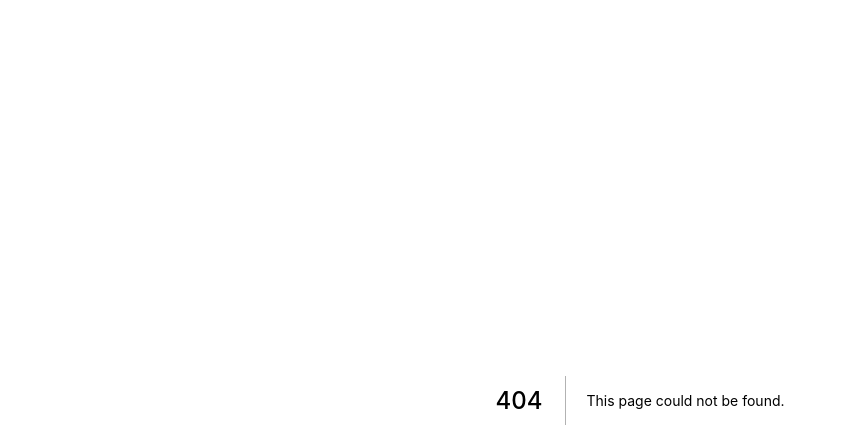
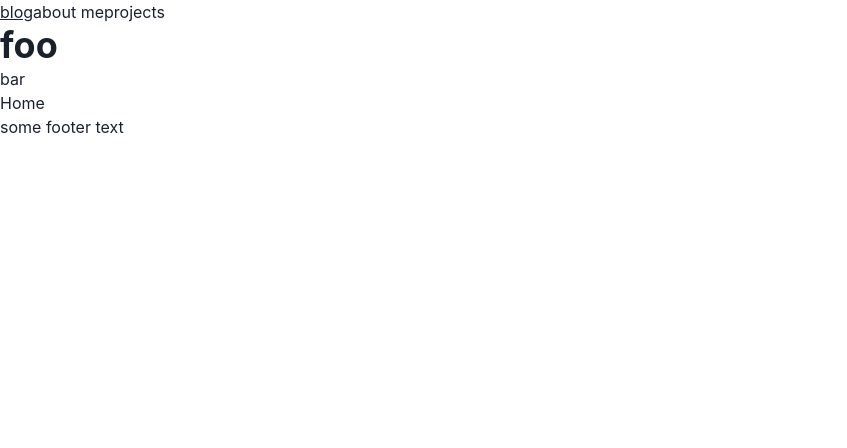
Before and after one commit to japiirainen/new-personal-website, a Next.js app: page /posts/1 in a window 1280 px wide. Before the commit this address had no page. Shown: the top 448 px of the page, without its empty margins (0-847 px from the left). Built offline with nearby package versions, Linux system fonts and the light colour scheme.

Commit message:
more structuring

```diff
--- /dev/null
+++ b/_includes/Footer.tsx
@@ -0,0 +1,9 @@
+import { Box, Text } from '@chakra-ui/react'
+
+export const Footer: React.FC = () => {
+	return (
+		<Box>
+			<Text>some footer text</Text>
+		</Box>
+	)
+}
--- /dev/null
+++ b/_includes/header.tsx
@@ -0,0 +1,11 @@
+import { Flex, Link } from '@chakra-ui/react'
+
+export const Header: React.FC = () => {
+	return (
+		<Flex>
+			<Link>blog</Link>
+			<Link>about me</Link>
+			<Link>projects</Link>
+		</Flex>
+	)
+}
--- /dev/null
+++ b/_layouts/Post.tsx
@@ -0,0 +1,27 @@
+import DefaultLayout from './default'
+import Head from 'next/head'
+import Link from 'next/link'
+import { Box, Heading } from '@chakra-ui/react'
+
+interface defaultLayoutIf {
+	title: string
+	description: string
+	contents: string
+}
+
+const PostLayout: React.FC<defaultLayoutIf> = ({ title, description, contents }) => {
+	return (
+		<DefaultLayout title={title} description={description}>
+			<Head>
+				<title>{title}</title>
+			</Head>
+			<Heading>{title}</Heading>
+			<Box dangerouslySetInnerHTML={{ __html: contents }} />
+			<Box>
+				<Link href={'/'}>Home</Link>
+			</Box>
+		</DefaultLayout>
+	)
+}
+
+export default PostLayout
--- /dev/null
+++ b/_layouts/default.tsx
@@ -0,0 +1,24 @@
+import Head from 'next/head'
+import { Header } from '../_includes/header'
+import { Footer } from '../_includes/Footer'
+
+interface defaultLayoutIf {
+	title: string
+	description: string
+}
+
+const DefaultLayout: React.FC<defaultLayoutIf> = ({ description, title, children }) => {
+	return (
+		<main>
+			<Head>
+				<title>{title}</title>
+				<meta name="description" content={description} />
+			</Head>
+			<Header />
+			{children}
+			<Footer />
+		</main>
+	)
+}
+
+export default DefaultLayout
--- a/package.json
+++ b/package.json
@@ -12,9 +12,12 @@
     "@emotion/react": "^11.1.1",
     "@emotion/styled": "^11.0.0",
     "framer-motion": "^2.9.4",
+    "js-yaml": "^3.14.0",
     "next": "10.0.2",
+    "raw-loader": "^4.0.2",
     "react": "17.0.1",
-    "react-dom": "17.0.1"
+    "react-dom": "17.0.1",
+    "react-icons": "^3.11.0"
   },
   "devDependencies": {
     "@types/node": "^14.14.9",
--- a/pages/api/hello.js
+++ b/pages/api/hello.js
@@ -1,6 +1,3 @@
-// Next.js API route support: https://nextjs.org/docs/api-routes/introduction
-
-export default (req, res) => {
-  res.statusCode = 200
-  res.json({ name: 'John Doe' })
+export default function () {
+	return 'lol'
 }
--- /dev/null
+++ b/pages/posts/[slug].tsx
@@ -0,0 +1,34 @@
+import PostLayout from '../../_layouts/Post'
+
+interface postIf {
+	title: string
+	contents: string
+	description: string
+}
+
+const Post: React.FC<postIf> = ({ contents, description, title }) => {
+	return <PostLayout title={title} description={description} contents={contents} />
+}
+
+export default Post
+
+export async function getStaticProps() {
+	return {
+		props: {
+			title: 'foo',
+			contents: '<p>bar</p>',
+			description: 'baz',
+		},
+	}
+}
+
+export async function getStaticPaths() {
+	return {
+		paths: [
+			{ params: { slug: 'foo' } },
+			{ params: { slug: 'bar' } },
+			{ params: { slug: 'baz' } },
+		],
+		fallback: false,
+	}
+}
--- a/tsconfig.json
+++ b/tsconfig.json
@@ -12,7 +12,8 @@
 		"moduleResolution": "node",
 		"resolveJsonModule": true,
 		"isolatedModules": true,
-		"jsx": "preserve"
+		"jsx": "preserve",
+		"baseUrl": "./"
 	},
 	"include": ["next-env.d.ts", "**/*.ts", "**/*.tsx", "pages/_document.js"],
 	"exclude": ["node_modules"]
```
Also changed, not shown: api/index.ts (added, +13 -0 lines), pages/index.tsx (+20 -8 lines), .eslintrc.js, 1 other file (tests, documents, lock files or other folders).
